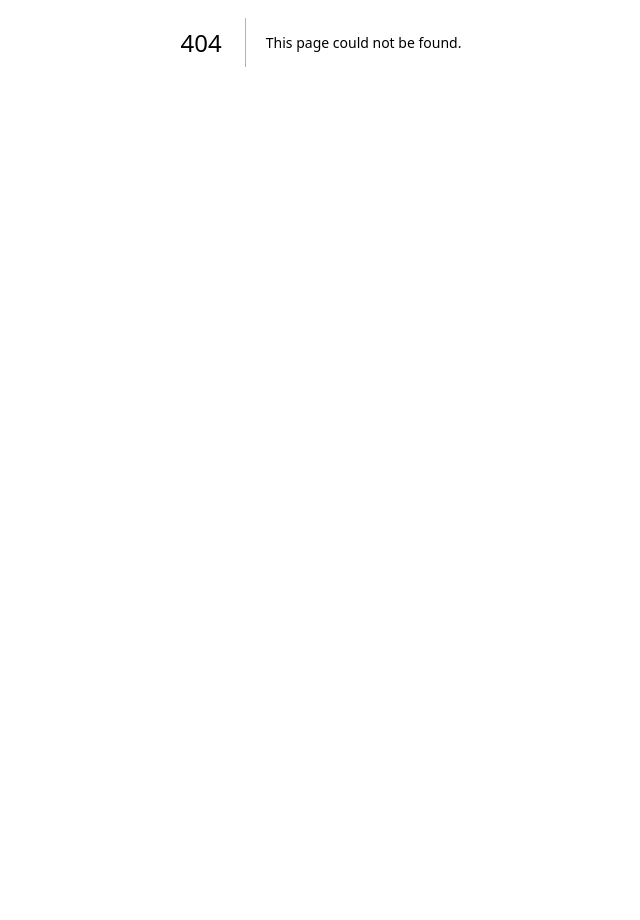
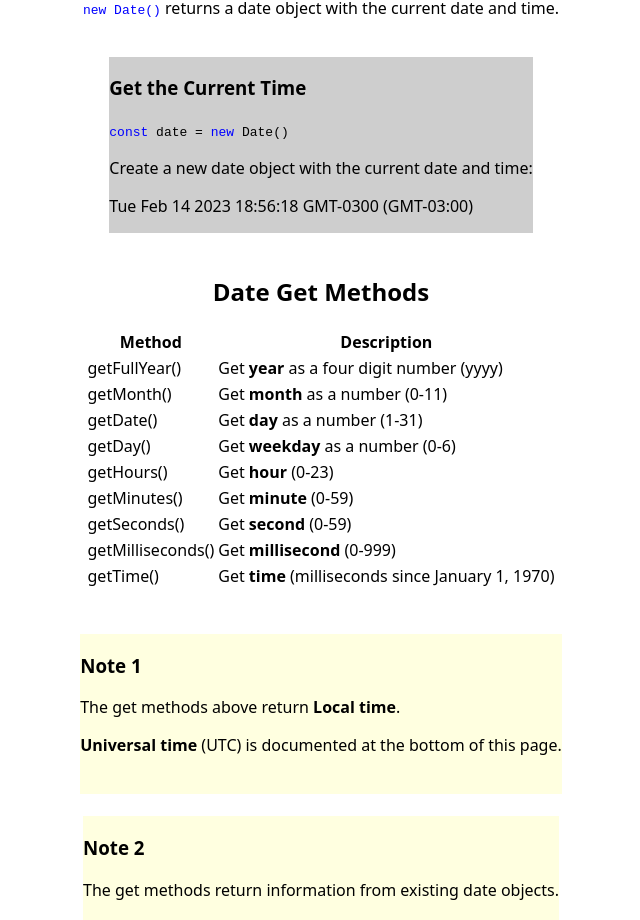
Before and after one commit to GoulartAugusto/javascript-index, a Next.js app: page /JavaScriptGetDateMethods in a window 1280 px wide. Before the commit this address had no page. Shown: the part 358-1278 px from the top of the page, without its empty margins (319-959 px from the left). Before the commit the page ends 800 px from the top, so only its background shows below. Built offline with nearby package versions, Linux system fonts and the light colour scheme.

Commit message:
creating: JavaScript Get Date Methods

```diff
--- a/src/app/page.jsx
+++ b/src/app/page.jsx
@@ -77,6 +77,7 @@ export default function Home() {
             <li><Link href='/JavaScriptArrayConst'>JavaScript Array Const</Link></li>
             <li><Link href='/JavaScriptDateObjects'>JavaScript Date Objects</Link></li>
             <li><Link href='/JavaScriptDateFormats'>JavaScript Date Formats</Link></li>
+            <li><Link href='/JavaScriptGetDateMethods'>JavaScript Get Date Methods</Link></li>
             <li></li>
             <li></li>
             <li></li>
--- /dev/null
+++ b/src/pages/JavaScriptGetDateMethods.jsx
@@ -0,0 +1,257 @@
+import React from 'react';
+import styles from '../app/page.module.css';
+import Link from 'next/link';
+
+const JavaScriptGetDateMethods = () => {
+  return (
+    <main className={styles.main}>
+        <Link href='/'>Homepage</Link>
+
+        <h1>JavaScript Get Date Methods</h1>
+
+        {/* Just a mark to separete sections */}
+
+        <h2>The new Date() Constructor</h2>
+
+        <p>In JavaScript, date objects are created with <code style={{color:'blue'}}>new Date()</code>.</p>
+
+        <p><code style={{color:'blue'}}>new Date()</code> returns a date object with the current date and time.</p>
+
+        <br />
+
+        <div style={{background:'#cecece'}}>
+            <h3>Get the Current Time</h3>
+
+            <code><code style={{color:'blue'}}>const</code> date = <code style={{color:'blue'}}>new</code> Date()</code>
+
+            <br />
+
+            <p>Create a new date object with the current date and time:</p>
+
+            <p>Tue Feb 14 2023 18:56:18 GMT-0300 (GMT-03:00)</p>
+        </div>
+
+        <br />
+
+        {/* Just a mark to separete sections */}
+
+        <h2>Date Get Methods</h2>
+
+        <table>
+            <tr>
+                <th>Method</th>
+                <th>Description</th>
+            </tr>
+            <tr>
+                <td>getFullYear()</td>
+                <td>Get <b>year</b> as a four digit number (yyyy)</td>
+            </tr>
+            <tr>
+                <td>getMonth()</td>
+                <td>Get <b>month</b> as a number (0-11)</td>
+            </tr>
+            <tr>
+                <td>getDate()</td>
+                <td>Get <b>day</b> as a number (1-31)</td>
+            </tr>
+            <tr>
+                <td>getDay()</td>
+                <td>Get <b>weekday</b> as a number (0-6)</td>
+            </tr>
+            <tr>
+                <td>getHours()</td>
+                <td>Get <b>hour</b> (0-23)</td>
+            </tr>
+            <tr>
+                <td>getMinutes()</td>
+                <td>Get <b>minute</b> (0-59)</td>
+            </tr>
+            <tr>
+                <td>getSeconds()</td>
+                <td>Get <b>second</b> (0-59)</td>
+            </tr>
+            <tr>
+                <td>getMilliseconds()</td>
+                <td>Get <b>millisecond</b> (0-999)</td>
+            </tr>
+            <tr>
+                <td>getTime()</td>
+                <td>Get <b>time</b> (milliseconds since January 1, 1970)</td>
+            </tr>
+        </table>
+
+        <br />
+        <br />
+
+        <div style={{background:'lightyellow'}}>
+            <h3>Note 1</h3>
+
+            <p>The get methods above return <b>Local time</b>.</p>
+            <p><b>Universal time</b> (UTC) is documented at the bottom of this page.</p>
+
+            <br />
+        </div>
+
+        <br />
+
+        <div style={{background:'lightyellow'}}>
+            <h3>Note 2</h3>
+
+            <p>The get methods return information from existing date objects.</p>
+            <p>In a date object, the time is static. The "clock" is not "running".</p>
+            <p>The time in a date object is NOT the same as current time.</p>
+
+            <br />
+        </div>
+
+        <br />
+
+        {/* Just a mark to separete sections */}
+
+        <h2>The getFullYear() Method</h2>
+
+        <p>The <code style={{color:'blue'}}>getFullYear()</code> method returns the year of a date as a four digit number:</p>
+
+        <br />
+
+        <div style={{background:'#cecece'}}>
+            <h3>Examples</h3>
+
+            <code><code style={{color:'blue'}}>const</code> d = <code style={{color:'blue'}}>new</code> Date(<code style={{color:'#5d0000'}}>"2021-03-25"</code>)</code>
+
+            <br />
+
+            <code>d.getFullYear();</code>
+
+            <br />
+
+            <p>Return the full year of a date object:</p>
+
+            <p>2021</p>
+        </div>
+
+        <br />
+
+        <div style={{background:'#cecece'}}>
+            <h3>Examples</h3>
+
+            <code><code style={{color:'blue'}}>const</code> d = <code style={{color:'blue'}}>new</code> Date()</code>
+
+            <br />
+
+            <code>d.getFullYear();</code>
+
+            <br />
+
+            <p>Return the full year of a date object:</p>
+
+            <p>2023</p>
+        </div>
+
+        <br />
+
+        <div style={{background:"#fecece"}}>
+            <h3>Warning !</h3>
+
+            <p>Old JavaScript code might use the non-standard method getYear().</p>
+
+            <p>getYear() is supposed to return a 2-digit year.</p>
+
+            <p>getYear() is deprecated. Do not use it!</p>
+        </div>
+
+        <br />
+
+        {/* Just a mark to separete sections */}
+
+        <h2>The getMonth() Method</h2>
+
+        <p>The <code style={{color:'blue'}}>getMonth()</code> method returns the month of a date as a number (0-11).</p>
+
+        <br />
+
+        <div style={{background:'lightyellow'}}>
+            <h3>Note</h3>
+
+            <p>In JavaScript, January is month number 0, February is number 1, ...</p>
+
+            <p>Finally, December is month number 11.</p>
+
+            <br />
+        </div>
+
+        <br />
+
+        <div style={{background:'#cecece'}}>
+            <h3>Examples</h3>
+
+            <code><code style={{color:'blue'}}>const</code> d = <code style={{color:'blue'}}>new</code> Date(<code style={{color:'#5d0000'}}>"2021-03-25"</code>)</code>
+
+            <br />
+
+            <code>d.getMonth();</code>
+
+            <br />
+
+            <p>Return the month of a date as a number from 0 to 11.</p>
+
+            <p>To get the correct month number, you must add 1:</p>
+
+            <p>3</p>
+        </div>
+
+        <br />
+
+        <div style={{background:'#cecece'}}>
+            <h3>Examples</h3>
+
+            <code><code style={{color:'blue'}}>const</code> d = <code style={{color:'blue'}}>new</code> Date()</code>
+
+            <br />
+
+            <code>d.getMonth();</code>
+
+            <br />
+
+            <p>Return the month of a date as a number from 0 to 11.</p>
+
+            <p>To get the correct month number, you must add 1:</p>
+
+            <p>2</p>
+
+        </div>
+
+        <br />
+
+        <div style={{background:'lightyellow'}}>
+            <h3>Note</h3>
+
+            <p>You can use an array of names to return the month as a name:</p>
+
+            <br />
+        </div>
+
+        <br />
+
+
+
+
+
+
+
+
+
+
+
+
+
+
+
+
+
+
+    </main>
+  )
+}
+
+export default JavaScriptGetDateMethods
```
